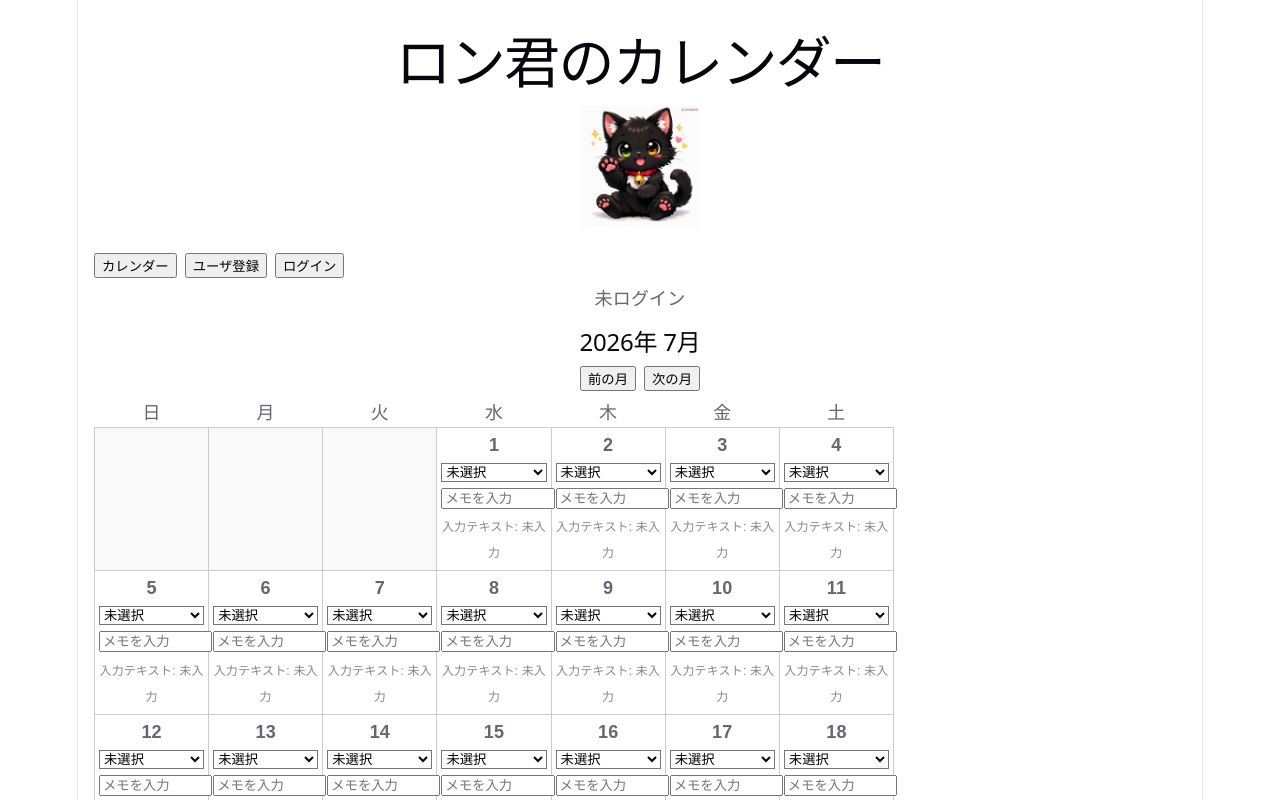
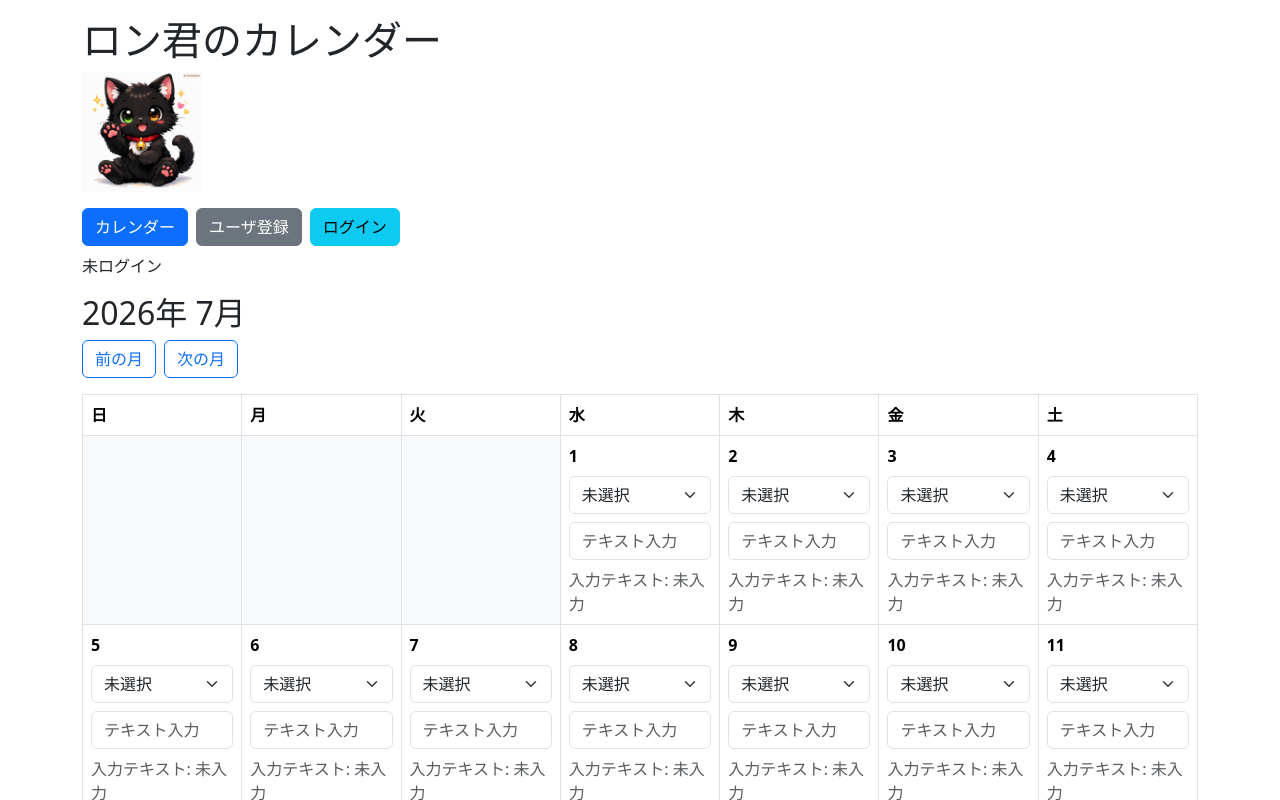
Before and after one commit to maki0315-1617/ronron-app, a React (Vite) app: page / in a window 1280 px wide. Shown: the top 800 px of the page. Built offline with nearby package versions, Linux system fonts and the light colour scheme.

Commit message:
スマホ対応

```diff
--- a/package.json
+++ b/package.json
@@ -11,6 +11,7 @@
   },
   "dependencies": {
     "@supabase/supabase-js": "^2.110.8",
+    "bootstrap": "^5.3.8",
     "react": "^19.2.7",
     "react-dom": "^19.2.7"
   },
@@ -18,7 +19,10 @@
     "@types/react": "^19.2.17",
     "@types/react-dom": "^19.2.3",
     "@vitejs/plugin-react": "^6.0.3",
+    "autoprefixer": "^10.5.4",
     "oxlint": "^1.71.0",
+    "postcss": "^8.5.23",
+    "tailwindcss": "^4.3.3",
     "vite": "^8.1.1"
   }
 }
--- a/src/App.jsx
+++ b/src/App.jsx
@@ -20,40 +20,39 @@ const App = () => {
   };
 
   return (
-    <div style={{ fontFamily: "sans-serif", padding: "16px" }}>
-      <header style={{ marginBottom: "16px" }}>
-        <h1>ロン君のカレンダー</h1>
+    <div className="container py-3">
+      <header className="mb-3">
+        <h1 className="mb-2">ロン君のカレンダー</h1>
 
-        {/* 黒猫ロン君のイラスト */}
         <img
           src="/ron.png"
           alt="黒猫ロン君"
-          style={{ width: "120px", marginBottom: "12px" }}
+          style={{ width: "120px" }}
+          className="mb-3"
         />
 
-        <nav
-          style={{
-            display: "flex",
-            gap: "8px",
-            marginTop: "8px",
-            alignItems: "center",
-          }}
-        >
-          <button onClick={() => setScreen("calendar")}>カレンダー</button>
-          <button onClick={() => setScreen("register")}>ユーザ登録</button>
-          <button onClick={() => setScreen("profile")}>ログイン</button>
+        <nav className="d-flex gap-2 align-items-center mb-2">
+          <button className="btn btn-primary" onClick={() => setScreen("calendar")}>
+            カレンダー
+          </button>
+          <button className="btn btn-secondary" onClick={() => setScreen("register")}>
+            ユーザ登録
+          </button>
+          <button className="btn btn-info" onClick={() => setScreen("profile")}>
+            ログイン
+          </button>
 
           {user && (
             <button
+              className="btn btn-danger ms-3"
               onClick={handleLogout}
-              style={{ marginLeft: "16px", backgroundColor: "#f44336", color: "#fff" }}
             >
               ログアウト
             </button>
           )}
         </nav>
 
-        <div style={{ marginTop: "8px" }}>
+        <div>
           {user ? (
             <span>ログイン中ユーザ: {user.username}</span>
           ) : (
--- a/src/components/Calendar.jsx
+++ b/src/components/Calendar.jsx
@@ -2,9 +2,9 @@ import React, { useState, useEffect } from "react";
 import { loadDayData, saveDayData } from "../utils/storage";
 
 const MIN_YEAR = 2026;
-const MIN_MONTH = 6; // 7月
+const MIN_MONTH = 6;
 const MAX_YEAR = 2030;
-const MAX_MONTH = 11; // 12月
+const MAX_MONTH = 11;
 
 const MARK_OPTIONS = [
   { value: "circle", label: "〇", color: "#4CAF50" },
@@ -13,7 +13,6 @@ const MARK_OPTIONS = [
 ];
 
 const Calendar = ({ currentUser }) => {
-  // 初期表示を当月にする
   const now = new Date();
   let initYear = now.getFullYear();
   let initMonth = now.getMonth();
@@ -31,7 +30,6 @@ const Calendar = ({ currentUser }) => {
   const [month, setMonth] = useState(initMonth);
   const [dayStates, setDayStates] = useState({});
 
-  // Supabase から読み込み
   useEffect(() => {
     if (!currentUser) return;
 
@@ -100,7 +98,6 @@ const Calendar = ({ currentUser }) => {
     }
   };
 
-  // ★ テキスト入力の保存処理
   const handleTextChange = async (dateKey, textValue) => {
     const newState = {
       ...dayStates,
@@ -122,20 +119,62 @@ const Calendar = ({ currentUser }) => {
         {year}年 {month + 1}月
       </h2>
 
-      <div style={{ marginBottom: "8px" }}>
-        <button onClick={() => changeMonth(-1)}>前の月</button>
-        <button onClick={() => changeMonth(1)} style={{ marginLeft: "8px" }}>
+      <div className="mb-3">
+        <button className="btn btn-outline-primary" onClick={() => changeMonth(-1)}>
+          前の月
+        </button>
+        <button
+          className="btn btn-outline-primary ms-2"
+          onClick={() => changeMonth(1)}
+        >
           次の月
         </button>
       </div>
 
-      <table
-        style={{
-          borderCollapse: "collapse",
-          width: "100%",
-          maxWidth: "800px",
-        }}
+      {/* 📱 スマホ縦長（行形式） */}
+      <div className="d-block d-md-none">
+        {cells
+          .filter((d) => d !== null)
+          .map((d) => {
+            const dateKey = formatDateKey(d);
+            const state = dayStates[dateKey] || {};
+
+            return (
+              <div key={d} className="border-bottom py-3">
+                <div className="fw-bold mb-2">{d}日</div>
+
+                <select
+                  className="form-select mb-2"
+                  value={state.mark || ""}
+                  onChange={(e) => handleMarkChange(dateKey, e.target.value)}
                 >
+                  <option value="">未選択</option>
+                  {MARK_OPTIONS.map((opt) => (
+                    <option key={opt.value} value={opt.value}>
+                      {opt.label}
+                    </option>
+                  ))}
+                </select>
+
+                <input
+                  type="text"
+                  className="form-control mb-2"
+                  value={state.text || ""}
+                  onChange={(e) => handleTextChange(dateKey, e.target.value)}
+                  placeholder="テキスト入力"
+                />
+
+                <div className="text-muted">
+                  入力テキスト: {state.text || "未入力"}
+                </div>
+              </div>
+            );
+          })}
+      </div>
+
+      {/* 🖥 PC横長（従来のテーブル） */}
+      <div className="d-none d-md-block">
+        <table className="table table-bordered">
           <thead>
             <tr>
               <th>日</th>
@@ -154,44 +193,21 @@ const Calendar = ({ currentUser }) => {
                 <tr key={rowIndex}>
                   {cells.slice(rowIndex * 7, rowIndex * 7 + 7).map((d, i) => {
                     if (!d)
-                    return (
-                      <td
-                        key={i}
-                        style={{
-                          border: "1px solid #ccc",
-                          height: "80px",
-                          backgroundColor: "#f9f9f9",
-                        }}
-                      />
-                    );
+                      return <td key={i} className="bg-light" />;
 
                     const dateKey = formatDateKey(d);
                     const state = dayStates[dateKey] || {};
-                  const markObj =
-                    MARK_OPTIONS.find((m) => m.value === state.mark) || null;
 
                     return (
-                    <td
-                      key={i}
-                      style={{
-                        border: "1px solid #ccc",
-                        padding: "4px",
-                        verticalAlign: "top",
-                      }}
-                    >
-                      <div style={{ fontWeight: "bold" }}>{d}</div>
+                      <td key={i} className="align-top">
+                        <div className="fw-bold">{d}</div>
 
                         <select
+                          className="form-select mt-2"
                           value={state.mark || ""}
                           onChange={(e) =>
                             handleMarkChange(dateKey, e.target.value)
                           }
-                        style={{
-                          width: "100%",
-                          backgroundColor: markObj ? markObj.color : "#fff",
-                          color: markObj ? "#fff" : "#000",
-                          marginTop: "4px",
-                        }}
                         >
                           <option value="">未選択</option>
                           {MARK_OPTIONS.map((opt) => (
@@ -201,24 +217,17 @@ const Calendar = ({ currentUser }) => {
                           ))}
                         </select>
 
-                      {/* ★ テキスト入力欄 */}
                         <input
                           type="text"
+                          className="form-control mt-2"
                           value={state.text || ""}
                           onChange={(e) =>
                             handleTextChange(dateKey, e.target.value)
                           }
-                        style={{ width: "100%", marginTop: "4px" }}
-                        placeholder="メモを入力"
+                          placeholder="テキスト入力"
                         />
 
-                      <div
-                        style={{
-                          fontSize: "12px",
-                          marginTop: "4px",
-                          color: state.text ? "#000" : "#888",
-                        }}
-                      >
+                        <div className="text-muted mt-2">
                           入力テキスト: {state.text || "未入力"}
                         </div>
                       </td>
@@ -230,6 +239,7 @@ const Calendar = ({ currentUser }) => {
           </tbody>
         </table>
       </div>
+    </div>
   );
 };
 
--- a/src/index.css
+++ b/src/index.css
@@ -1,111 +1 @@
-:root {
-  --text: #6b6375;
-  --text-h: #08060d;
-  --bg: #fff;
-  --border: #e5e4e7;
-  --code-bg: #f4f3ec;
-  --accent: #aa3bff;
-  --accent-bg: rgba(170, 59, 255, 0.1);
-  --accent-border: rgba(170, 59, 255, 0.5);
-  --social-bg: rgba(244, 243, 236, 0.5);
-  --shadow:
-    rgba(0, 0, 0, 0.1) 0 10px 15px -3px, rgba(0, 0, 0, 0.05) 0 4px 6px -2px;
-
-  --sans: system-ui, 'Segoe UI', Roboto, sans-serif;
-  --heading: system-ui, 'Segoe UI', Roboto, sans-serif;
-  --mono: ui-monospace, Consolas, monospace;
-
-  font: 18px/145% var(--sans);
-  letter-spacing: 0.18px;
-  color-scheme: light dark;
-  color: var(--text);
-  background: var(--bg);
-  font-synthesis: none;
-  text-rendering: optimizeLegibility;
-  -webkit-font-smoothing: antialiased;
-  -moz-osx-font-smoothing: grayscale;
-
-  @media (max-width: 1024px) {
-    font-size: 16px;
-  }
-}
-
-@media (prefers-color-scheme: dark) {
-  :root {
-    --text: #9ca3af;
-    --text-h: #f3f4f6;
-    --bg: #16171d;
-    --border: #2e303a;
-    --code-bg: #1f2028;
-    --accent: #c084fc;
-    --accent-bg: rgba(192, 132, 252, 0.15);
-    --accent-border: rgba(192, 132, 252, 0.5);
-    --social-bg: rgba(47, 48, 58, 0.5);
-    --shadow:
-      rgba(0, 0, 0, 0.4) 0 10px 15px -3px, rgba(0, 0, 0, 0.25) 0 4px 6px -2px;
-  }
-
-  #social .button-icon {
-    filter: invert(1) brightness(2);
-  }
-}
-
-body {
-  margin: 0;
-}
-
-#root {
-  width: 1126px;
-  max-width: 100%;
-  margin: 0 auto;
-  text-align: center;
-  border-inline: 1px solid var(--border);
-  min-height: 100svh;
-  display: flex;
-  flex-direction: column;
-  box-sizing: border-box;
-}
-
-h1,
-h2 {
-  font-family: var(--heading);
-  font-weight: 500;
-  color: var(--text-h);
-}
-
-h1 {
-  font-size: 56px;
-  letter-spacing: -1.68px;
-  margin: 32px 0;
-  @media (max-width: 1024px) {
-    font-size: 36px;
-    margin: 20px 0;
-  }
-}
-h2 {
-  font-size: 24px;
-  line-height: 118%;
-  letter-spacing: -0.24px;
-  margin: 0 0 8px;
-  @media (max-width: 1024px) {
-    font-size: 20px;
-  }
-}
-p {
-  margin: 0;
-}
-
-code,
-.counter {
-  font-family: var(--mono);
-  display: inline-flex;
-  border-radius: 4px;
-  color: var(--text-h);
-}
-
-code {
-  font-size: 15px;
-  line-height: 135%;
-  padding: 4px 8px;
-  background: var(--code-bg);
-}
+@import "bootstrap/dist/css/bootstrap.min.css";
--- a/src/index.jsx
+++ b/src/index.jsx
@@ -1,6 +1,7 @@
 import React from "react";
 import ReactDOM from "react-dom/client";
 import App from "./App";
+import 'bootstrap/dist/css/bootstrap.min.css';
 
 const root = ReactDOM.createRoot(document.getElementById("root"));
 root.render(<App />);
```
Also changed, not shown: 1 other file (tests, documents, lock files or other folders). Lines whose indentation alone changed are shown as unchanged.
